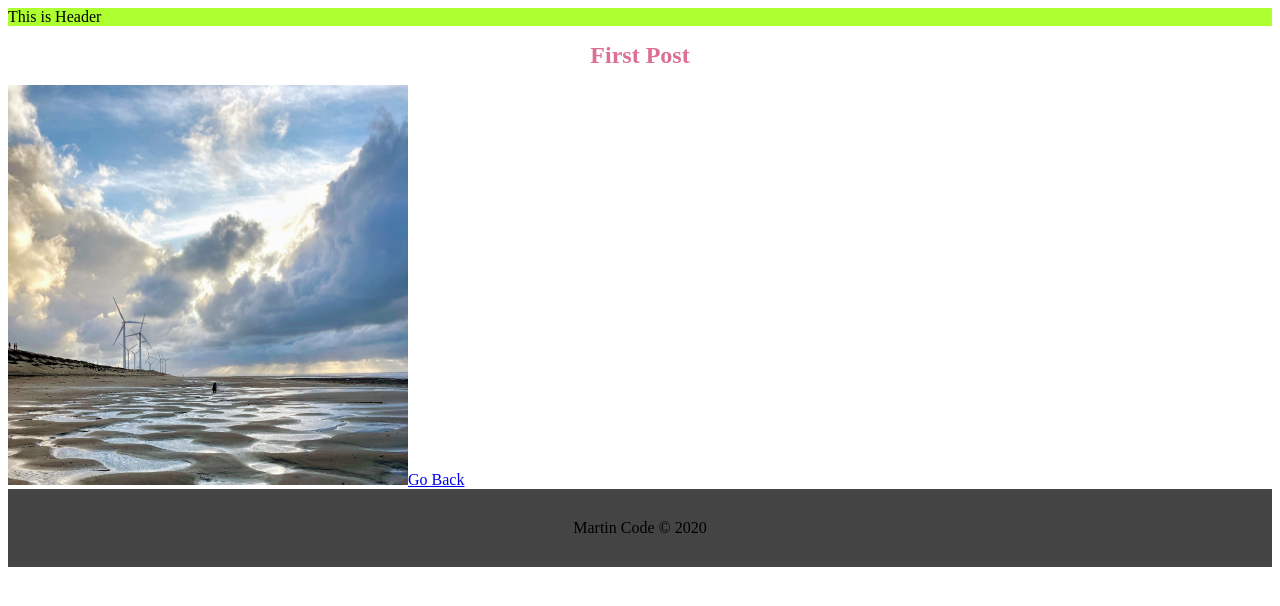
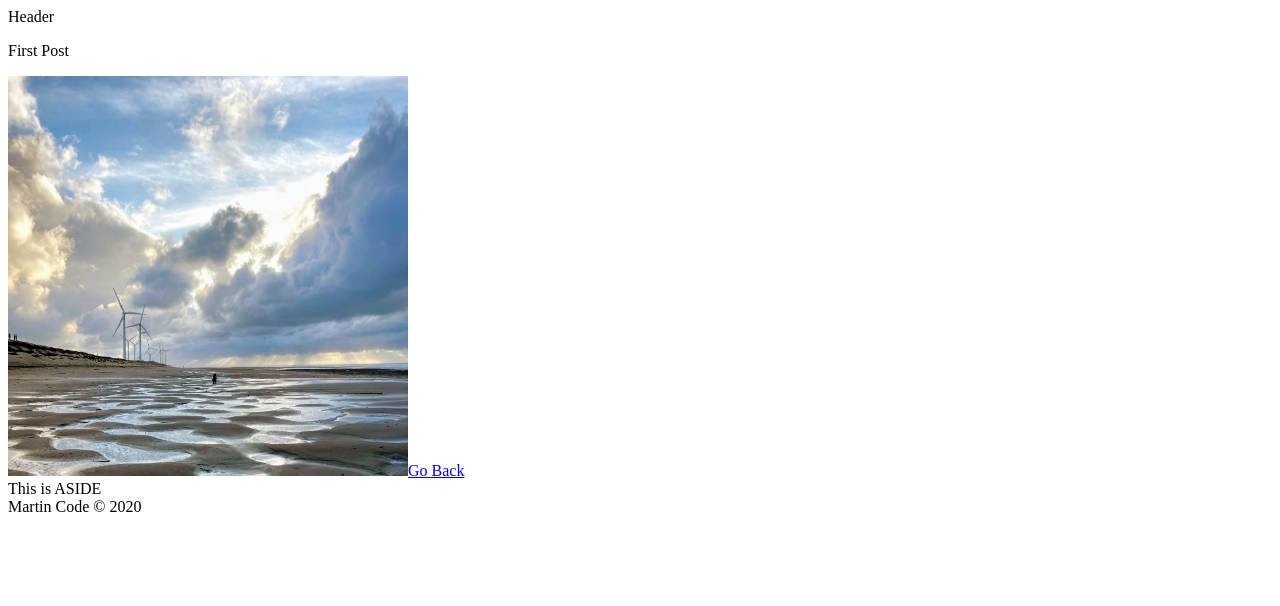
Before and after one commit to ChengYiLin/MTCode, a Next.js app: page /posts/firstPost in a window 1280 px wide. Shown: the top 606 px of the page. Built offline with nearby package versions, Linux system fonts and the light colour scheme.

Commit message:
feat: 調整 Header 及 Footer 的 StyleComponent 為 tailwindcss

```diff
--- a/Layout/Footer/index.tsx
+++ b/Layout/Footer/index.tsx
@@ -1,14 +1,13 @@
 import { FC } from 'react'
-import styled from 'styled-components'
-
-const Wrapper = styled.footer`
-  padding: 30px 0;
-  text-align: center;
-  background: #444444;
-`
 
 const Footer: FC = () => {
-  return <Wrapper>Martin Code © 2020</Wrapper>
+  return (
+    <footer className="bg-blue-900">
+      <div className="flex max-w-screen-xl mx-auto py-8 h-full">
+        Martin Code © 2020
+      </div>
+    </footer>
+  )
 }
 
 export default Footer
--- a/Layout/Header/index.tsx
+++ b/Layout/Header/index.tsx
@@ -1,13 +1,11 @@
 import { FC } from 'react'
-import styled from 'styled-components'
-
-const Wrapper = styled.header`
-  flex: 0 0 56px;
-  background: greenyellow;
-`
 
 const Header: FC = () => {
-  return <Wrapper>This is Header</Wrapper>
+  return (
+    <header className="h-14 bg-green-600">
+      <div className="flex max-w-screen-xl mx-auto py-2 h-full">Header</div>
+    </header>
+  )
 }
 
 export default Header
--- a/Layout/Main/index.tsx
+++ b/Layout/Main/index.tsx
@@ -1,13 +1,15 @@
 import { FC } from 'react'
 
 export const MainContaier: FC = ({ children }) => {
-  return <div className="flex max-w-screen-xl mx-auto">{children}</div>
+  return (
+    <div className="flex flex-wrap max-w-screen-xl mx-auto">{children}</div>
+  )
 }
 
 export const Main: FC = ({ children }) => {
-  return <div className="w-3/4 bg-yellow-800">{children}</div>
+  return <div className="w-full md:w-3/4 bg-yellow-800">{children}</div>
 }
 
 export const Aside: FC = ({ children }) => {
-  return <div className="w-1/4 ml-10 bg-red-400">{children}</div>
+  return <div className="w-full md:w-1/4 md:pl-4 bg-red-400">{children}</div>
 }
--- a/pages/posts/firstPost.tsx
+++ b/pages/posts/firstPost.tsx
@@ -1,14 +1,7 @@
 import Head from 'next/head'
+import Layout, { MainContaier, Main, Aside } from 'Layout'
 import Link from 'next/link'
 import Image from 'next/image'
-import styled from 'styled-components'
-import Layout from 'Layout'
-
-const Title = styled.h1`
-  font-size: 1.5em;
-  text-align: center;
-  color: palevioletred;
-`
 
 export default function FirstPost() {
   return (
@@ -16,7 +9,9 @@ export default function FirstPost() {
       <Head>
         <title>First Post</title>
       </Head>
-      <Title>First Post</Title>
+      <MainContaier>
+        <Main>
+          <p>First Post</p>
           <Image
             src="/images/view.jpeg"
             width={400}
@@ -24,6 +19,9 @@ export default function FirstPost() {
             alt="Hello world"
           />
           <Link href="/">Go Back</Link>
+        </Main>
+        <Aside>This is ASIDE</Aside>
+      </MainContaier>
     </Layout>
   )
 }
```
Lines whose indentation alone changed are shown as unchanged.
